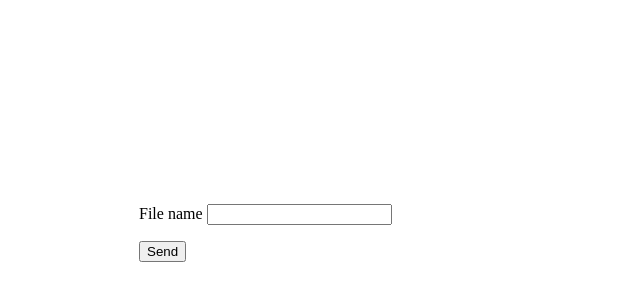
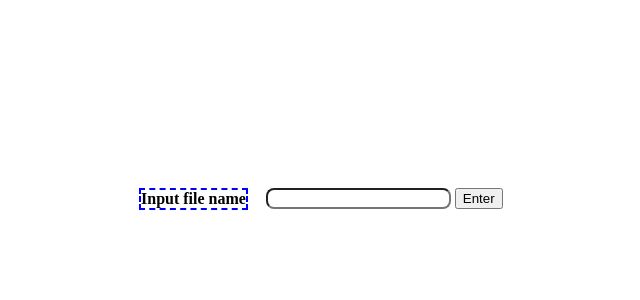
Before and after one commit to Artsia/fs.jsfront, a website: page index.html in a window 1280 px wide. Shown: the part 68-368 px from the top of the page, without its empty margins (245-885 px from the left). Drawn offline with Linux system fonts and the light colour scheme.

Commit message:
Remove netifly submission form
<form name="contact" netlify>
              <p>
                <label>File name <input type="text" name="fname" /></label>
              </p>
              <p>
                <button type="submit">Send</button>
              </p>
            </form>

```diff
--- a/index.html
+++ b/index.html
@@ -4,29 +4,21 @@
     <head>
         <meta charset="utf-8">
         <meta http-equiv="X-UA-Compatible" content="IE=edge">
-        <title>wordGen.com</title>
+        <title>Create Password</title>
         <meta name="description" content="">
         <meta name="viewport" content="width=device-width, initial-scale=1">
         <link rel="stylesheet" href="./style.css">
-        <script src="./getData.js"></script>
     </head>
     <body>
         <div class="container">
-           <!--<div class="info">Input file name  </div>
+            <div class="info">Input file name  </div>
             <div class="input">
-                <input id="data" type="text">
-                <button class="button" type="button">Enter</button>
-            </div>-->
-
-           <form name="contact" netlify>
-              <p>
-                <label>File name <input type="text" name="fname" /></label>
-              </p>
-              <p>
-                <button type="submit">Send</button>
-              </p>
-            </form>
-
+                <form action="" method="get" class="form-section">
+                    <input id="data" type="text" required>
+                    <button id="button" type="button" onclick="retrieveData()">Enter</button>
+                </form>
+            </div>
         </div>
+        <script src="getData.js"></script>
     </body>
 </html>
```
